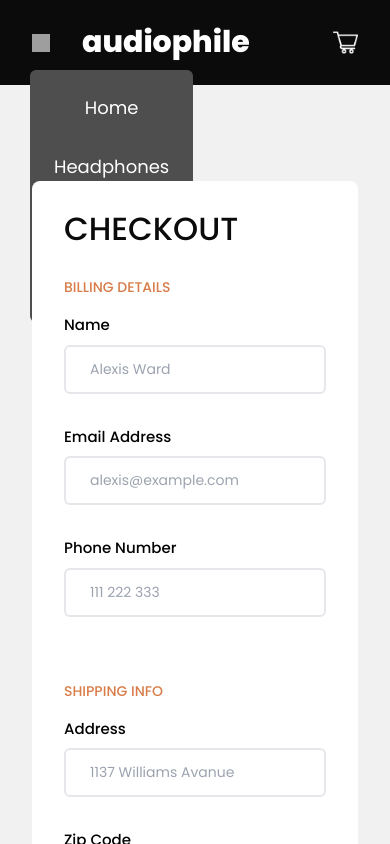
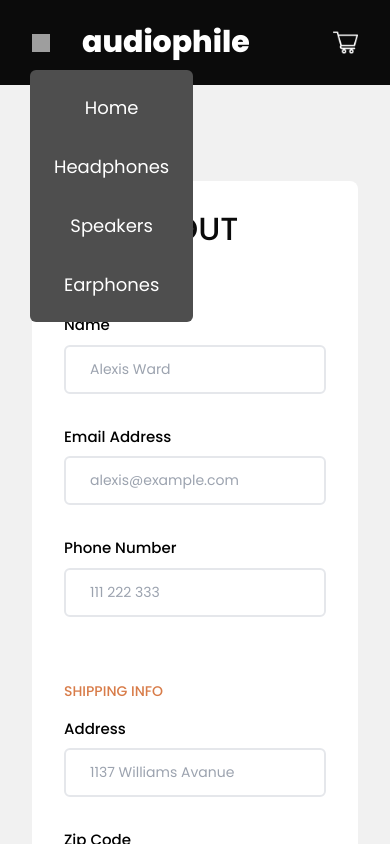
Before and after one commit to TomaszIwanickiGH/audionest, a React (Vite) app: page /checkout in a window 390 px wide. Both pictures are taken after a click on the picture 41 px from the left and 42 px from the top of the page. Shown: the top 844 px of the page. Built offline with nearby package versions, Linux system fonts and the light colour scheme; grey boxes are pictures that could not be loaded.

Commit message:
Small fixes

```diff
--- a/src/components/About.jsx
+++ b/src/components/About.jsx
@@ -32,8 +32,8 @@ const About = () => {
         viewport={{ once: true }}
         transition={{ duration: 1.5 }}
         variants={{
-          visible: { opacity: 1, x: 0 },
-          hidden: { opacity: 0, x: '40%' },
+          visible: { opacity: 1, y: 0 },
+          hidden: { opacity: 0, y: '40%' },
         }}
         src={images.manPhoto}
         alt="man"
--- a/src/components/Navbar.jsx
+++ b/src/components/Navbar.jsx
@@ -8,7 +8,7 @@ const Navbar = () => {
   const [toggleMenu, setToggleMenu] = useState(false)
 
   return (
-    <nav className={`${styles.paddingSmall} mx-auto flex justify-between items-center relative text-white z-0 w-full bg-primary`} id="home">
+    <nav className={`${styles.paddingSmall} mx-auto flex justify-between items-center relative text-white z-50 w-full bg-primary`} id="home">
       <div className="flex justify-center items-center gap-8">
         <img src={toggleMenu ? images.iconClose : images.iconHamburger} alt="menu" className="lg:hidden flex hover:cursor-pointer w-[18px] h-[18px]" onClick={() => setToggleMenu(!toggleMenu)} />
         <Link to="/" className="font-[800] lg:text-[24px] text-[30px]">
@@ -31,7 +31,7 @@ const Navbar = () => {
         {allProducts.length !== 0 && <p className="bg-secondary rounded-full absolute top-[-5px] right-[-8px] w-[15px] h-[15px] text-center text-[10px] font-bold">{allProducts.length}</p>}
       </div>
       {toggleMenu && (
-        <div className="absolute top-[70px] left-[30px] bg-lightGray z-5 rounded-md">
+        <div className="absolute top-[70px] left-[30px] bg-lightGray z-50 rounded-md">
           <ul className="flex flex-col justify-center items-center gap-4 last:pb-4 first:pt-4">
             {data.navLinks.map((link) => (
               <Link to={link.id} key={link.id}>
```
